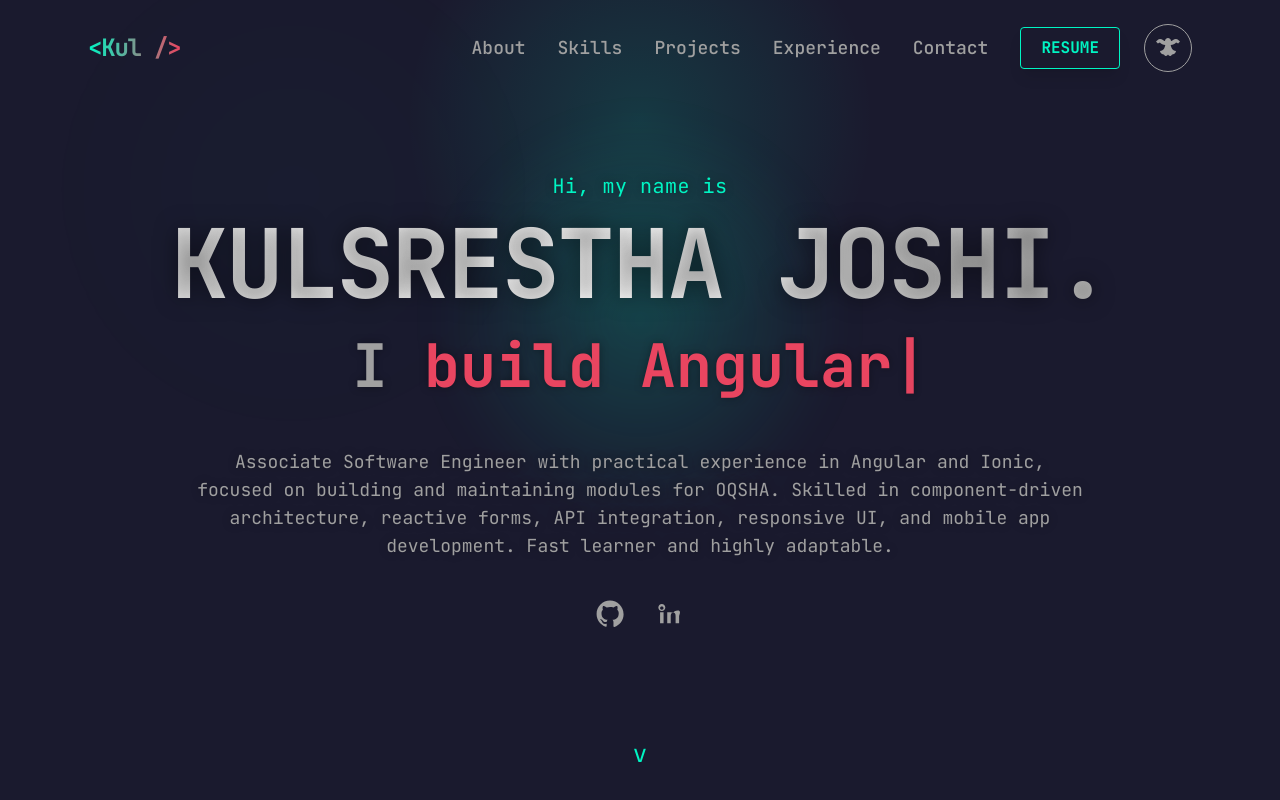
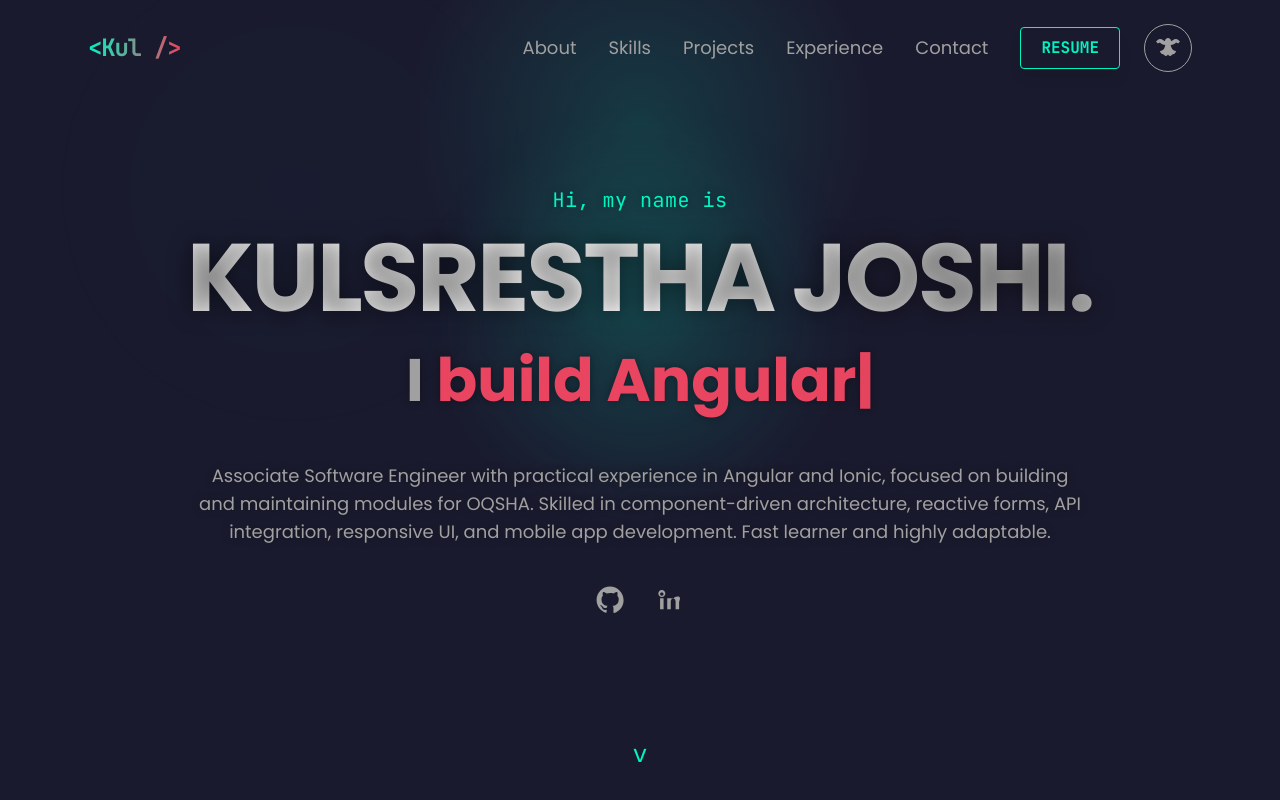
Before and after one commit to Kulsrestha/Portfolio-kul, an Angular app in the folder Portfolio-kul/: page / in a window 1280 px wide. Shown: the top 800 px of the page. Built offline with nearby package versions, Linux system fonts and the light colour scheme.

Commit message:
fix: tailwind styles

```diff
--- a/Portfolio-kul/src/styles.css
+++ b/Portfolio-kul/src/styles.css
@@ -45,7 +45,11 @@ body.light-theme {
 	}
 
 	body {
-		@apply bg-primary-bg text-text-primary font-sans antialiased;
+		background-color: var(--color-primary-bg);
+		color: var(--color-text-primary);
+		font-family: 'Poppins', ui-sans-serif, system-ui, -apple-system, BlinkMacSystemFont, 'Segoe UI', sans-serif;
+		-webkit-font-smoothing: antialiased;
+		-moz-osx-font-smoothing: grayscale;
 		transition: background-color 0.9s ease, color 0.9s ease, border-color 0.9s ease, box-shadow 0.9s ease, fill 0.9s ease, stroke 0.9s ease;
 	}
 
@@ -56,7 +60,8 @@ body.light-theme {
 	}
 
 	::selection {
-		@apply bg-accent-1 text-primary-bg;
+		background-color: var(--color-accent-1);
+		color: var(--color-text-primary);
 	}
 }
 
@@ -65,13 +70,14 @@ body.light-theme {
 }
 
 ::-webkit-scrollbar-track {
-	@apply bg-secondary-bg;
+	background-color: var(--color-secondary-bg);
 }
 
 ::-webkit-scrollbar-thumb {
-	@apply bg-accent-1 rounded-full;
+	background-color: var(--color-accent-1);
+	border-radius: 9999px;
 }
 
 ::-webkit-scrollbar-thumb:hover {
-	@apply bg-opacity-80;
+	opacity: 0.8;
 }
```
Also changed, not shown: Portfolio-kul/tailwind.config.cjs (renamed from Portfolio-kul/tailwind.config.js).
